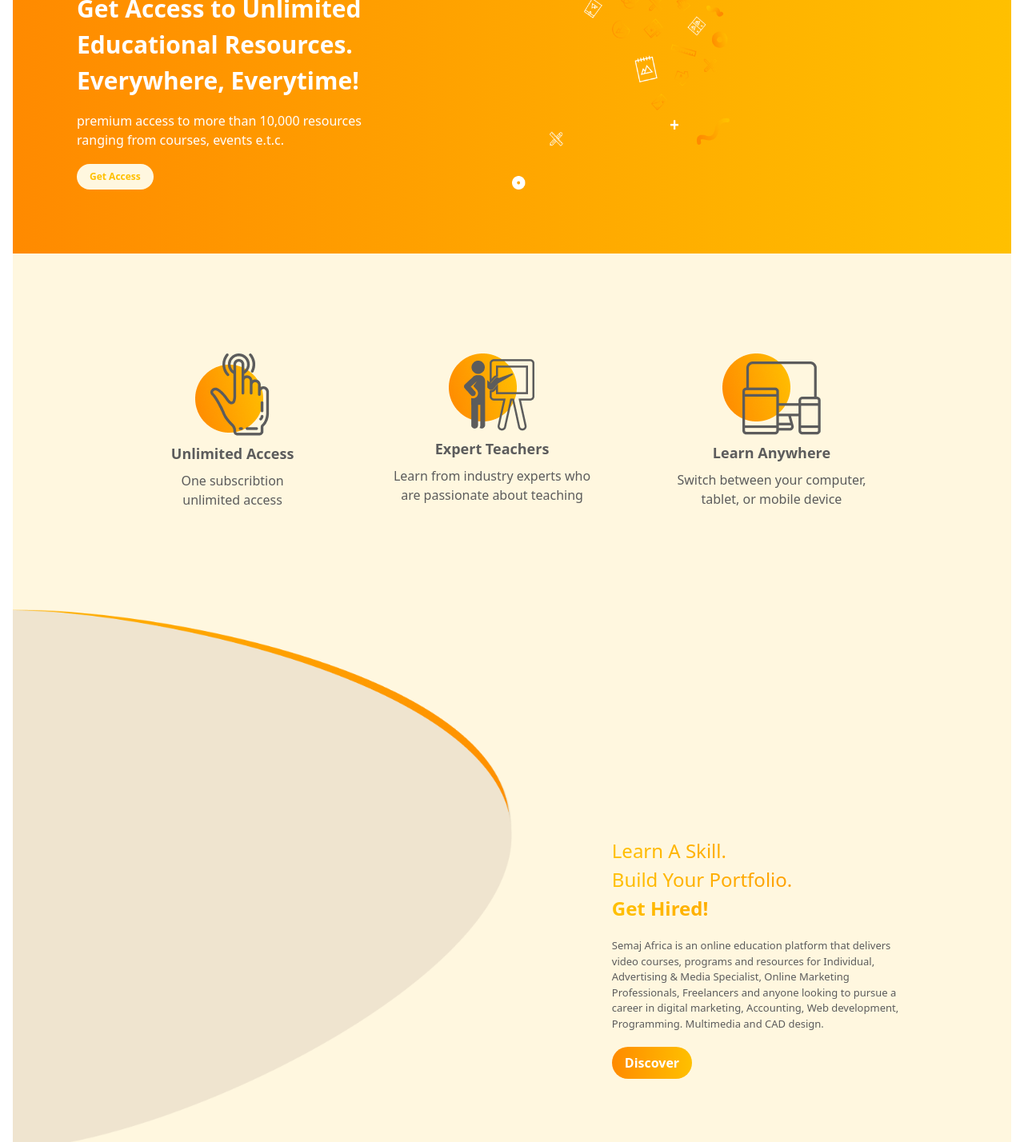
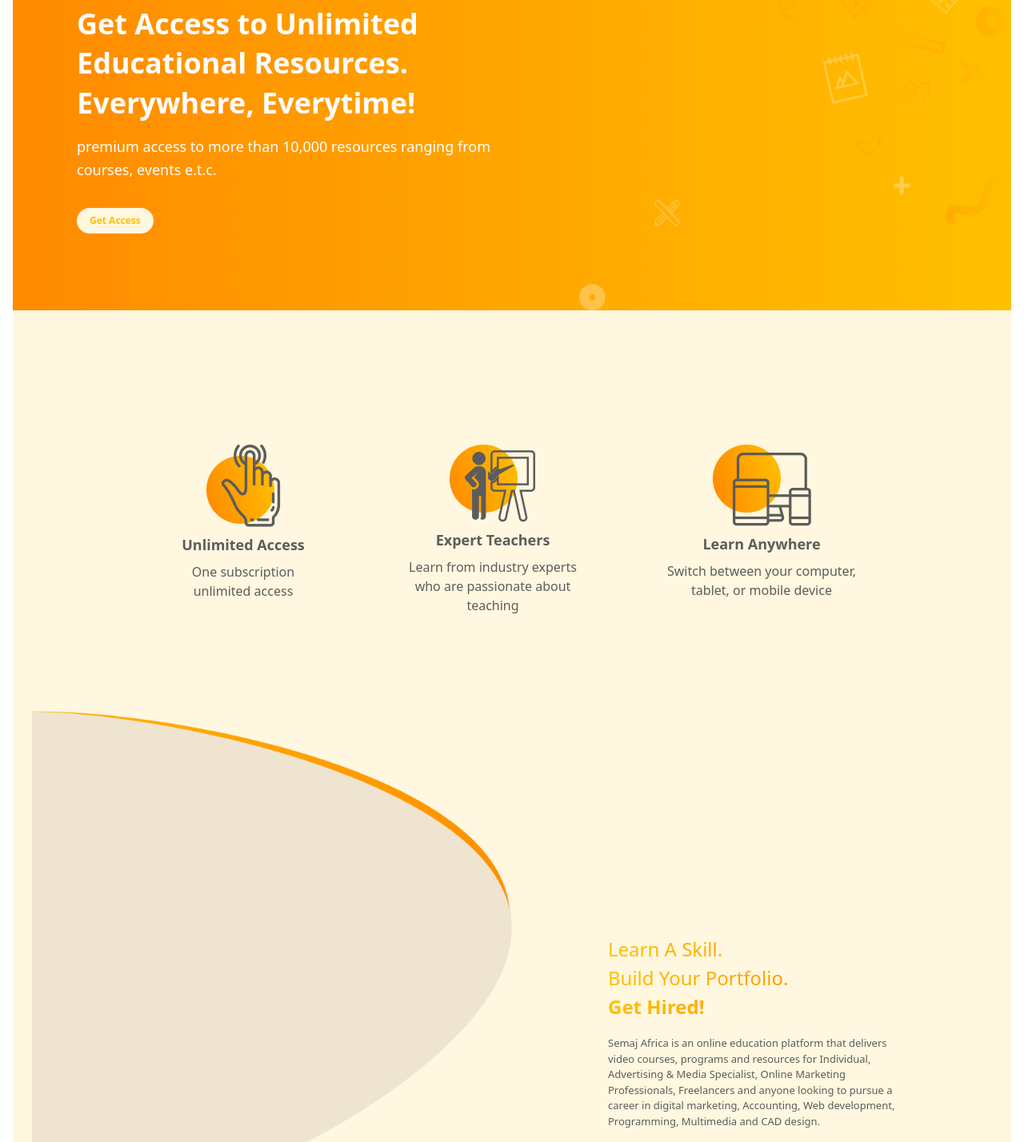
Before and after one commit to tasneem-abdelrazek/e-learning, a React (Vite) app: page / in a window 1280 px wide. Shown: the part 220-1648 px from the top of the page at 80% size. Built offline with nearby package versions, Linux system fonts and the light colour scheme; no server answers; the database is empty.

Commit message:
Update Calling

```diff
--- /dev/null
+++ b/src/components/CTASection/CTASection.jsx
@@ -0,0 +1,76 @@
+import Icon1 from '../../assets/Icon1.png';
+import Icon2 from '../../assets/Icon2.png';
+import Icon3 from '../../assets/Icon3.png';
+import Element from '../../assets/Element.png';
+import BG_image from '../../assets/Image Placeholder.png';
+import Button from "../button/button";
+
+const CTASection = () => {
+  return (
+    <section className="bg py-12 px-6">
+      {/* Top Icons Section */}
+      <div
+        className="title_home"
+        style={{ display: "flex", gap: "10%", padding: "10%", justifyContent: "center" }}
+      >
+        <div className="flex flex-col items-center text-center" style={{ width: "20%" }}>
+          <img src={Icon1} alt="Unlimited Access" />
+          <h3 className="font-bold my-2 text-sm sm:text-base md:text-lg">
+            Unlimited Access
+          </h3>
+          <p className="text-xs sm:text-sm md:text-base">
+            One subscription unlimited access
+          </p>
+        </div>
+
+        <div className="flex flex-col items-center text-center" style={{ width: "25%" }}>
+          <img src={Icon2} alt="Expert Teachers" />
+          <h3 className="font-bold my-2 text-sm sm:text-base md:text-lg">
+            Expert Teachers
+          </h3>
+          <p className="text-xs sm:text-sm md:text-base">
+            Learn from industry experts who are passionate about teaching
+          </p>
+        </div>
+
+        <div className="flex flex-col items-center text-center" style={{ width: "25%" }}>
+          <img src={Icon3} alt="Learn Anywhere" />
+          <h3 className="font-bold my-2 text-sm sm:text-base md:text-lg">
+            Learn Anywhere
+          </h3>
+          <p className="text-xs sm:text-sm md:text-base">
+            Switch between your computer, tablet, or mobile device
+          </p>
+        </div>
+      </div>
+
+      {/* Hero Section */}
+      <div style={{ display: "flex" }}>
+        {/* Images */}
+        <div className="image-wrapper">
+          <img src={Element} alt="Element" />
+          <img src={BG_image} alt="BG_image" />
+        </div>
+
+        {/* Content */}
+        <div style={{ width: "50%", padding: "10%" }}>
+          <div className="gradient-text pt-40">
+            <p>Learn A Skill.</p>
+            <p>Build Your Portfolio.</p>
+            <p style={{ fontWeight: "900" }}>Get Hired!</p>
+          </div>
+          <div className="pargraph">
+            Semaj Africa is an online education platform that delivers video
+            courses, programs and resources for Individual, Advertising & Media
+            Specialist, Online Marketing Professionals, Freelancers and anyone
+            looking to pursue a career in digital marketing, Accounting, Web
+            development, Programming, Multimedia and CAD design.
+          </div>
+          <Button text={"Discover"} variant="gradientOrangeHero" />
+        </div>
+      </div>
+    </section>
+  );
+};
+
+export default CTASection;
--- a/src/components/HeroSection/HeroSection.jsx
+++ b/src/components/HeroSection/HeroSection.jsx
@@ -1,26 +1,33 @@
 import Button from "../button/button";
-import BG_image2 from '../../assets/Isolated Image Icon.png'
+import BG_image2 from "../../assets/Isolated Image Icon.png";
 
-export default function HeroSection({
-  title = "Your Hero Title Here",
-  description = "Your description goes here.",
-  buttons = []
-}) {
+const HeroSection = ({ title, description, buttons = [], height }) => {
   return (
-    <section className="flex bg-gradient-to-r from-[#FF8A00] to-[#FFC000] text-white p-6 sm:p-10 lg:p-20 leading-loose">
-        <div className='w-1/2'>
+    <section
+      className="relative flex flex-col-reverse lg:flex-row bg-gradient-to-r from-[#FF8A00] to-[#FFC000]
+                 text-white p-6 sm:p-10 lg:p-20 leading-loose items-center gap-8 lg:gap-16 overflow-hidden"
+      style={{ height }}
+    >
+      {/* Background Image */}
+      <div
+        className="absolute inset-0 bg-no-repeat bg-right-bottom bg-contain opacity-30 pointer-events-none"
+        style={{ backgroundImage: `url(${BG_image2})` }}
+      />
+
+      {/* Left Side (Text + Buttons) */}
+      <div className="relative z-10 w-full lg:w-1/2 text-center lg:text-left">
         {/* Title */}
-          <h1 className='text-base sm:text-lg md:text-2xl lg:text-3xl font-bold w-100 leading-normal'>
+        <h1 className="text-xl sm:text-2xl md:text-3xl lg:text-4xl font-bold leading-snug">
           {title}
         </h1>
 
         {/* Description */}
-          <p className='text-s w-90 leading-normal py-4'>
+        <p className="text-sm sm:text-base md:text-lg leading-relaxed py-4">
           {description}
         </p>
 
         {/* Buttons */}
-          <div>
+        <div className="flex flex-col sm:flex-row justify-center lg:justify-start gap-3 mt-4">
           {buttons.map((btn, index) => (
             <Button
               key={index}
@@ -33,8 +40,8 @@ export default function HeroSection({
           ))}
         </div>
       </div>
-        <img src={BG_image2} alt="BG_image2" className="w-1/4" />
     </section>
+  );
+};
 
-  );
-}
+export default HeroSection;
--- a/src/pages/Courses.jsx
+++ b/src/pages/Courses.jsx
@@ -1,59 +1,13 @@
-import React, { useEffect, useState } from "react";
-import { collection, getDocs } from "firebase/firestore";
-import { db } from "../firebase";
+import React, { useState } from "react";
 import HeroSection from "../components/HeroSection/HeroSection";
 import CoursesSection from "../components/CoursesSection/CoursesSection";
 
-
-
 export default function Courses() {
-  const [courses, setCourses] = useState([]);
-  const [loading, setLoading] = useState(true);
-
   const [searchTerm, setSearchTerm] = useState("");
-  useEffect(() => {
-    const fetchCourses = async () => {
-      setLoading(true);
-      try {
-        const coursesCol = collection(db, "courses");
-        const snapshot = await getDocs(coursesCol);
-
-        const coursesList = snapshot.docs.map(doc => {
-          const data = doc.data();
-          return {
-            id: doc.id,
-            title: data.title || "",
-            image: data.imageUrl || "",
-            price: data.price || "",
-            category: data.category || "",
-            createdAt: data.createdAt || null,
-            description: data.description || "",
-          };
-        });
-
-        setCourses(coursesList);
-      } catch (error) {
-        console.error("Error fetching courses:", error);
-      } finally {
-        setLoading(false);
-      }
-    };
-
-    fetchCourses();
-  }, []);
-
-  if (loading) {
-    return <p className="text-center mt-6 text-sm">Loading courses...</p>;
-  }
-
-  if (courses.length === 0) {
-    return <p className="text-center mt-6 text-sm">No courses available.</p>;
-  }
 
   return (
     <div className="px-4 sm:px-6 lg:px-8">
-
-
+      {/* Hero Section */}
       <div className="mt-6">
         <HeroSection
           title="Browse Thousands of Our Video Tutorials Curated Only for you."
@@ -72,15 +26,15 @@ export default function Courses() {
         />
       </div>
 
-      <div className="m-20">
       {/* Search */}
+      <div className="m-10">
         <div className="flex justify-center">
           <div className="relative w-full">
             <input
               type="text"
               value={searchTerm}
               onChange={(e) => setSearchTerm(e.target.value)}
-              placeholder="Search for Courses i.e web-development"
+              placeholder="Search for Courses i.e buissness"
               className="w-full h-20 px-10 py-3
                 border-b-4 border-white
                 focus:border-yellow-300 focus:outline-none
@@ -97,7 +51,11 @@ export default function Courses() {
               strokeWidth="2"
               viewBox="0 0 24 24"
             >
-              <path strokeLinecap="round" strokeLinejoin="round" d="M21 21l-4.35-4.35m0 0A7.5 7.5 0 1110.5 3a7.5 7.5 0 016.15 13.65z" />
+              <path
+                strokeLinecap="round"
+                strokeLinejoin="round"
+                d="M21 21l-4.35-4.35m0 0A7.5 7.5 0 1110.5 3a7.5 7.5 0 016.15 13.65z"
+              />
             </svg>
 
             {/* Clear icon */}
@@ -106,34 +64,15 @@ export default function Courses() {
                 onClick={() => setSearchTerm("")}
                 className="absolute right-3 top-1/2 -translate-y-1/2 w-5 h-5 flex items-center justify-center text-white hover:text-gray-200"
               >
-                &#10005; {/* رمز × */}
+                &#10005;
               </button>
             )}
           </div>
         </div>
-
-        <CoursesSection searchTerm={searchTerm} />
-        {/* <div className="grid grid-cols-1 sm:grid-cols-2 lg:grid-cols-3 gap-6 mt-10 mb-10">
-          {courses.map(course => (
-            <VideoCard
-              key={course.id}
-              id={course.id}
-              title={course.title}
-              image={course.image}
-              description={course.description}
-              price={course.price}
-              category={course.category}
-
-            />
-          ))}
-        </div> */}
       </div>
 
-
-      <div className="mt-12">
-
-      </div>
-
+      {/* Courses Section */}
+      <CoursesSection searchTerm={searchTerm} />
     </div>
   );
 }
--- a/src/pages/Home.jsx
+++ b/src/pages/Home.jsx
@@ -1,60 +1,19 @@
 import './style.css'
-import Icon1 from '../assets/Icon1.png';
-import Icon2 from '../assets/Icon2.png';
-import Icon3 from '../assets/Icon3.png';
-import Element from '../assets/Element.png'
-import BG_image from '../assets/Image Placeholder.png'
-
 import HeroSection from '../components/HeroSection/HeroSection'
 import Button from '../components/button/button';
 import CoursesSection from '../components/CoursesSection/CoursesSection';
 import { useNavigate } from 'react-router-dom';
+import CTASection from '../components/CTASection/CTASection';
 
 function Home() {
   const navigate = useNavigate();
 
   return (
     <>
-      <HeroSection title={"Get Access to Unlimited Educational Resources. Everywhere, Everytime!"} description={"premium access to more than 10,000 resources ranging from courses, events e.t.c."} buttons={[{ text: "Get Access" }]} height="80vh" />
+      <HeroSection title={"Get Access to Unlimited Educational Resources. Everywhere, Everytime!"} description={"premium access to more than 10,000 resources ranging from courses, events e.t.c."} buttons={[{ text: "Get Access" }]} height="60vh" />
 
 
-      <div className="bg">
-        <div className='title_home' style={{ display: "flex", gap: "10%", padding: "10%", justifyContent: "center" }}>
-          <div className='flex flex-col items-center text-center' style={{ width: "20%" }}>
-            <img src={Icon1} alt="Unlimited Access" />
-            <h3 className='font-bold my-2 text-sm sm:text-base md:text-lg'>Unlimited Access</h3>
-            <p className='text-xs sm:text-sm md:text-base'>One subscribtion unlimited access</p>
-          </div>
-          <div className='flex flex-col items-center text-center' style={{ width: "25%" }}>
-            <img src={Icon2} alt="Expert Teachers" />
-            <h3 className='font-bold my-2 text-sm sm:text-base md:text-lg'>Expert Teachers</h3>
-            <p className='text-xs sm:text-sm md:text-base'>Learn from industry experts who are passionate about teaching</p>
-          </div>
-          <div className='flex flex-col items-center text-center' style={{ width: "25%" }}>
-            <img src={Icon3} alt="Learn Anywhere" />
-            <h3 className='font-bold my-2 text-sm sm:text-base md:text-lg'>Learn Anywhere</h3>
-            <p className='text-xs sm:text-sm md:text-base'>Switch between your computer, tablet, or mobile device</p>
-          </div>
-        </div>
-
-
-        <div style={{ display: "flex" }}>
-          <div className='image-wrapper'>
-            <img src={Element} alt="Element" />
-            <img src={BG_image} alt="BG_image" />
-          </div>
-          <div style={{ width: "50%", padding: "10%" }}>
-            <div className='gradient-text pt-40'>
-              <p>Learn A Skill.</p>
-              <p>Build Your Portfolio.</p>
-              <p style={{ fontWeight: "900" }}>Get Hired!</p>
-            </div>
-            <div className='pargraph'>
-              Semaj Africa is an online education platform that delivers video courses, programs and resources for Individual, Advertising & Media Specialist, Online Marketing Professionals, Freelancers and anyone looking to pursue a career in digital marketing, Accounting, Web development, Programming. Multimedia and CAD design.
-            </div>
-            <Button text={"Discover"} variant='gradientOrangeHero' />
-          </div>
-        </div>
+      <CTASection />
 
         <br /><br /><br />
         <HeroSection title={"Success Stories From Our Students WorldWide!"} description={"Semaj Africa is an online education platform that delivers video courses, programs and resources for Individual, Advertising & Media Specialist, Online Marketing Professionals, Freelancers and anyone looking to pursue a career in digital marketing, Accounting, Web development, Programming. Multimedia and CAD design."} buttons={[{ text: "Discover" }]} height="80vh" />
@@ -67,7 +26,6 @@ function Home() {
             <Button text={"Explore More Courses"} variant='gradientOrangeHero' onClick={() => navigate("/login")}/>
           </div>
         </div>
-      </div>
     </>
 
   )
```
Lines whose indentation alone changed are shown as unchanged.
